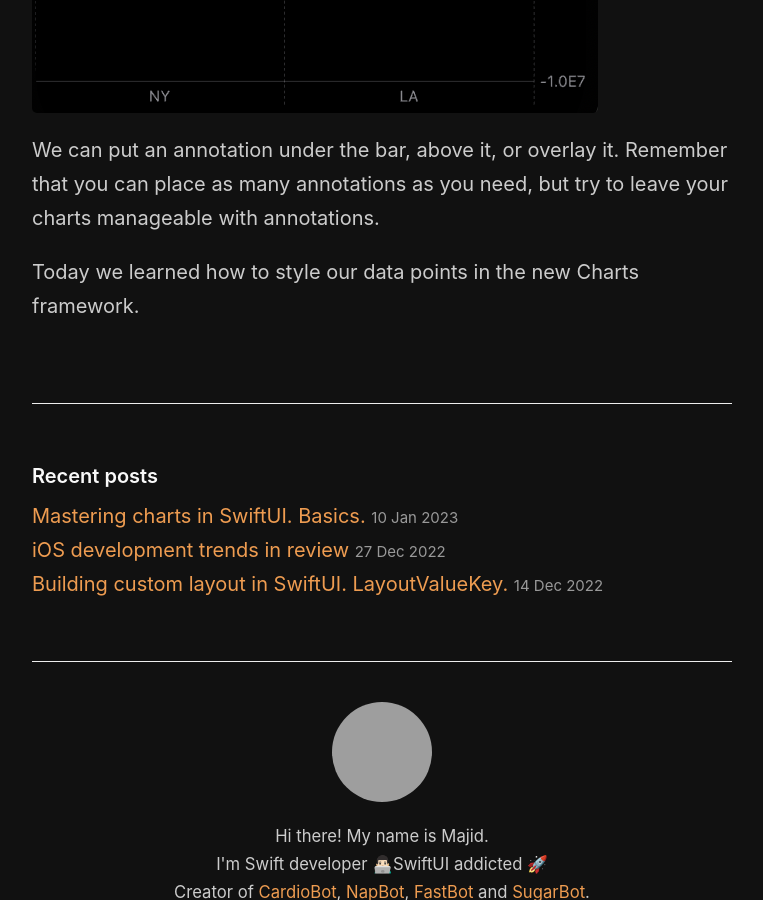
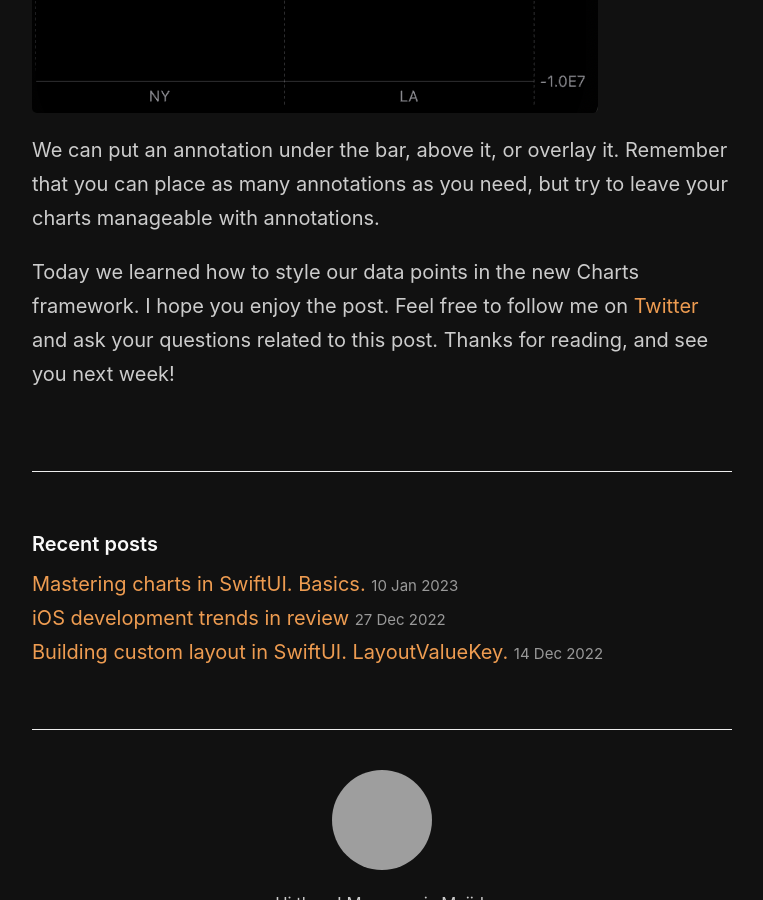
Before and after one commit to mecid/mecid.github.io, a Jekyll site: the page built from _posts/2023-01-18-mastering-charts-in-swiftui-mark-styling.md, in a window 1280 px wide and 900 px high, scrolled down 6865 px, cut to the strip 0-900 px from the top of the window. Shown: the whole strip, without its empty margins (258-1021 px from the left). Built offline with Jekyll 4.4.1, drawn with Linux system fonts in a browser that asks for light colours; grey boxes are pictures that could not be loaded.

Commit message:
conclusion added to styling charts post

```diff
--- a/_posts/2023-01-18-mastering-charts-in-swiftui-mark-styling.md
+++ b/_posts/2023-01-18-mastering-charts-in-swiftui-mark-styling.md
@@ -169,4 +169,4 @@
 
 We can put an annotation under the bar, above it, or overlay it. Remember that you can place as many annotations as you need, but try to leave your charts manageable with annotations.
 
-Today we learned how to style our data points in the new Charts framework.
+Today we learned how to style our data points in the new Charts framework. I hope you enjoy the post. Feel free to follow me on [Twitter](https://twitter.com/mecid) and ask your questions related to this post. Thanks for reading, and see you next week!
```
